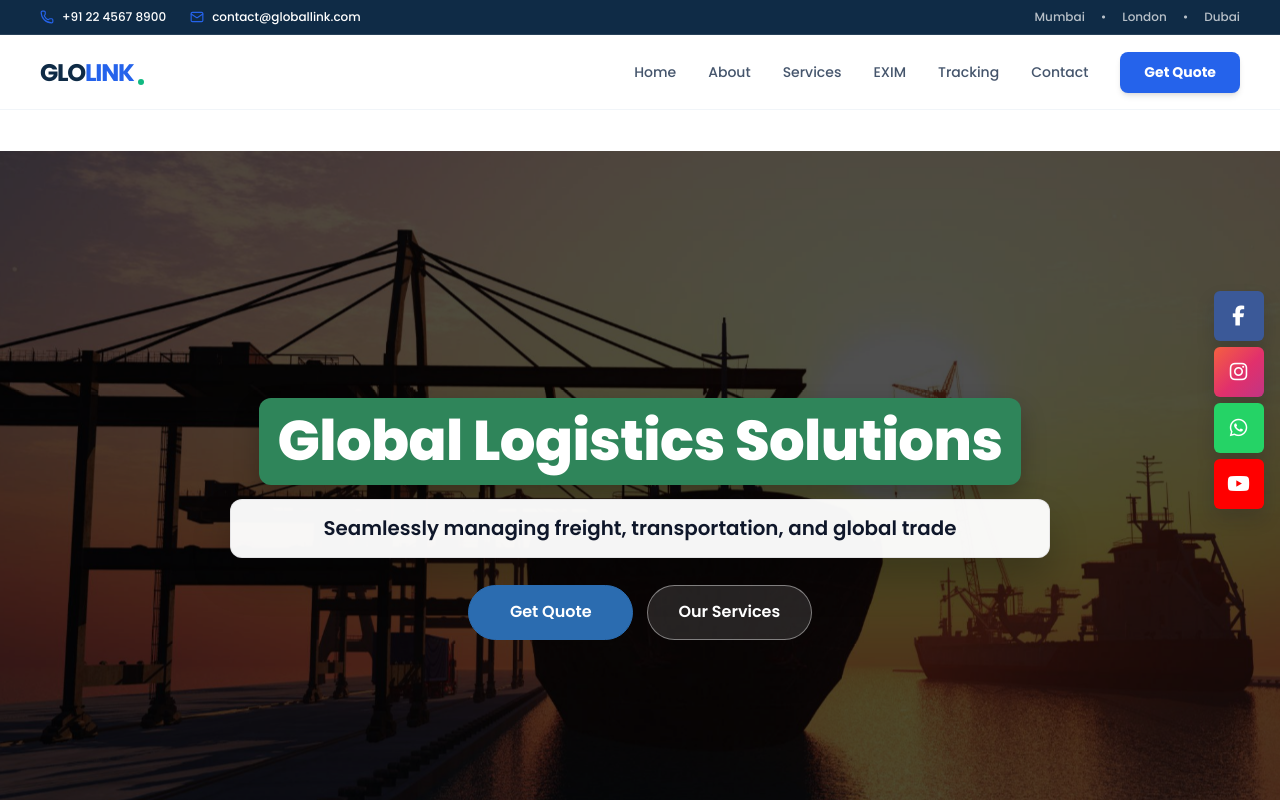
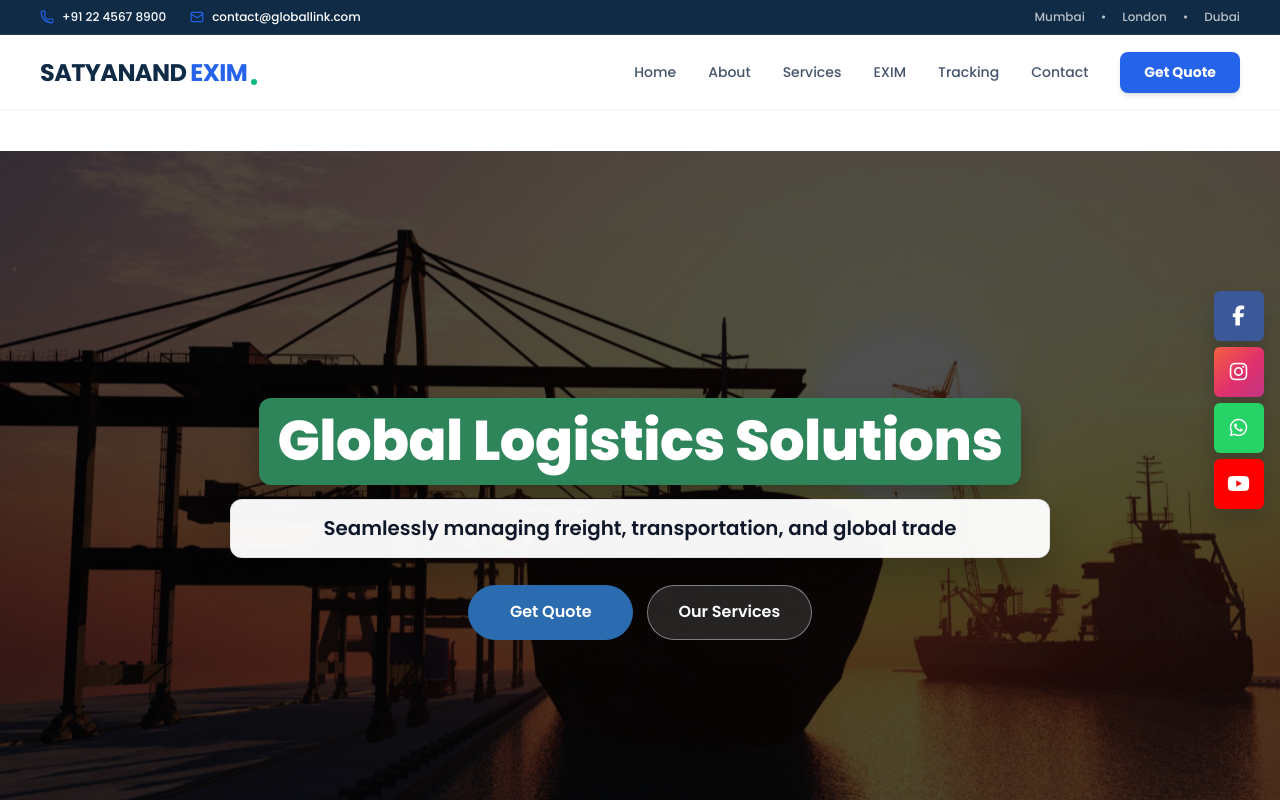
Before and after one commit to sakshidesai15/logistic-export-import, a React (Vite) app: page / in a window 1280 px wide. Shown: the top 800 px of the page. Built offline with nearby package versions, Linux system fonts and the light colour scheme.

Commit message:
Initial commit

```diff
--- a/src/components/Layout.tsx
+++ b/src/components/Layout.tsx
@@ -107,8 +107,8 @@ export default function Layout({ children }: { children: React.ReactNode }) {
       <nav className={`fixed w-full z-50 transition-all duration-300 ${isScrolled ? "top-0 bg-white/92 backdrop-blur-md shadow-lg py-2" : "top-0 sm:top-[36px] bg-white py-4"} border-b border-slate-100 px-4 sm:px-10`}>
         <div className="max-w-7xl mx-auto flex justify-between items-center">
           <Link to="/" className="flex items-center gap-2">
-            <div className="text-2xl font-bold text-[#0F2B46] tracking-tighter flex items-center">
-              GLO<span className="text-blue-accent">LINK</span>
+            <div className="text-2xl font-bold text-[#0F2B46] tracking-tight flex items-center">
+              SATYANAND <span className="text-blue-accent ml-1">EXIM</span>
               <div className="ml-1 w-1.5 h-1.5 bg-exim-green rounded-full self-end mb-1" />
             </div>
           </Link>
@@ -190,8 +190,8 @@ export default function Layout({ children }: { children: React.ReactNode }) {
       {/* Footer */}
       <footer className="bg-white py-12 border-t border-slate-200">
         <div className="max-w-7xl mx-auto px-4 sm:px-10 flex flex-col md:flex-row justify-between items-center gap-6">
-          <Link to="/" className="text-xl font-bold text-navy tracking-tighter flex items-center">
-            GLO<span className="text-blue-accent">LINK</span>
+          <Link to="/" className="text-xl font-bold text-navy tracking-tight flex items-center">
+            SATYANAND <span className="text-blue-accent ml-1">EXIM</span>
             <div className="ml-1 w-1 h-1 bg-exim-green rounded-full self-end mb-1" />
           </Link>
           <div className="flex gap-8 text-[12px] font-bold text-slate-500 uppercase tracking-widest">
@@ -200,7 +200,7 @@ export default function Layout({ children }: { children: React.ReactNode }) {
             <Link to="/contact" className="hover:text-blue-accent">Privacy</Link>
           </div>
           <div className="text-slate-400 text-[11px] font-bold uppercase tracking-widest">
-            © 2026 GlobalLink. Premium Global Logistics.
+            (C) 2026 Satyanand Exim Logistics.
           </div>
         </div>
       </footer>
```
